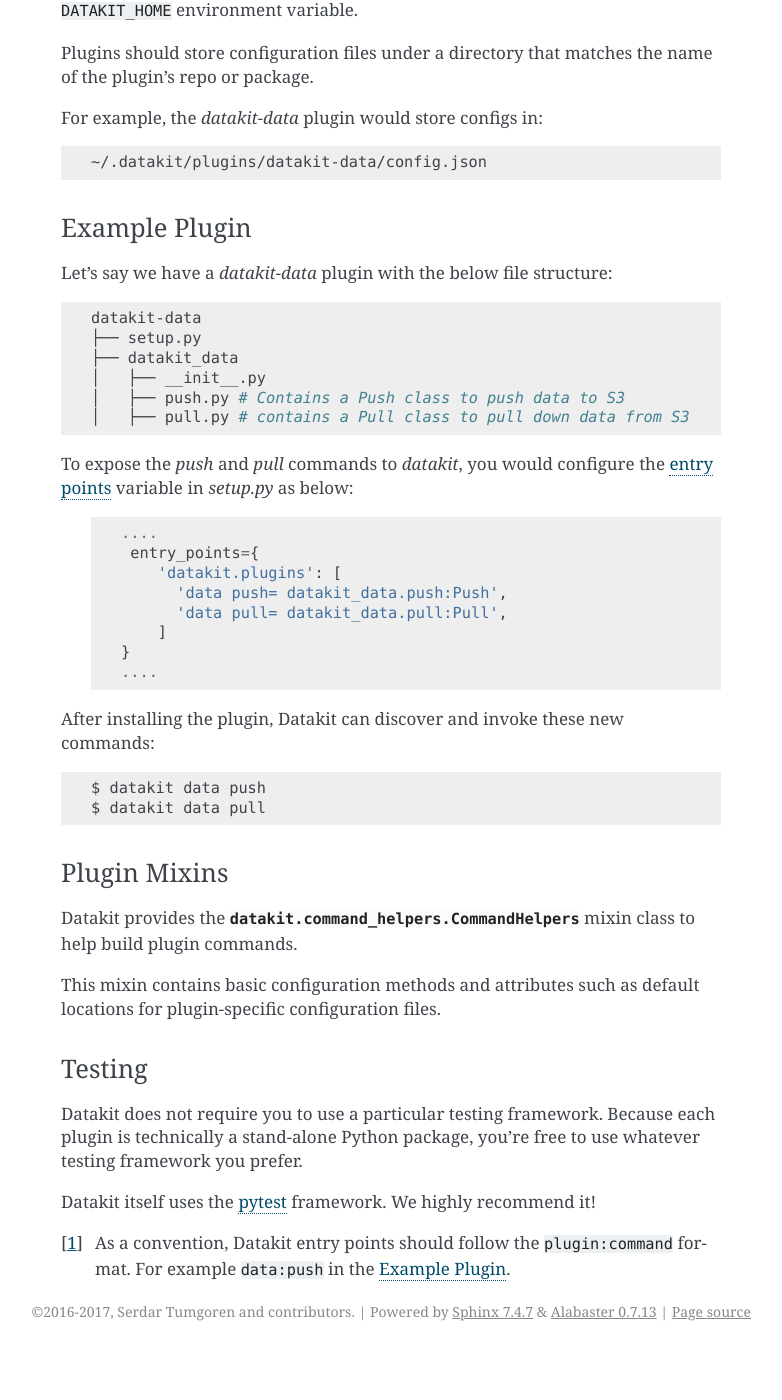
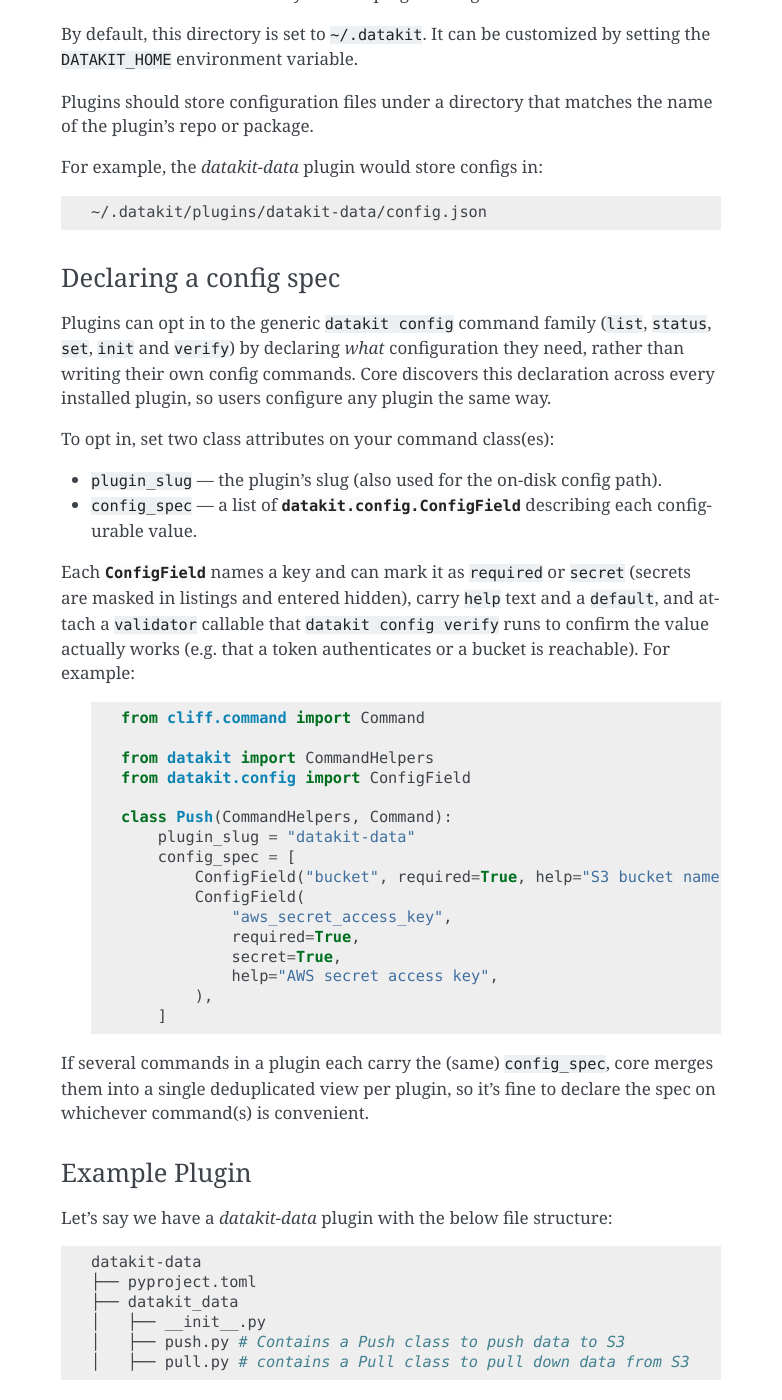
Before and after one commit to associatedpress/datakit-core, a Sphinx documentation site: the page built from docs/developers.rst, in a window 1280 px wide and 1400 px high, scrolled down 2181 px. Shown: the whole window, without its empty margins (359-1141 px from the left). Built offline with Sphinx 7.4.7, drawn with Linux system fonts in a browser that asks for light colours; before the commit the page ends 3532 px from its top, so only the background shows below that; some of the changed text lies outside the part shown.

Commit message:
Update docs

```diff
--- a/docs/developers.rst
+++ b/docs/developers.rst
@@ -15,32 +15,35 @@
 Core development
 ----------------
 
+Datakit uses uv_ to manage its virtual environment and dependencies. Install
+uv first if you don't have it (see its `installation docs
+<https://docs.astral.sh/uv/getting-started/installation/>`_).
+
 Here's how to set up Datakit for local development.
 
-1. Install Python 3.6 using pyenv_ and pyenv-virtualenv_::
+1. Clone `datakit-core`::
 
-    $ pyenv install 3.6.1
-
-2. Clone `datakit-core`::
-
-   $ git clone git@github.com:associatedpress/datakit-core.git
-
-3. Create and activate a virtual environment::
-
-    $ pyenv virtualenv datakit-core
-    $ pyenv activate datakit-core
+    $ git clone git@github.com:associatedpress/datakit-core.git
     $ cd datakit-core/
 
-4. Install dependencies::
+2. Create the virtual environment and install all dependencies (including the
+   dev tools) from ``uv.lock``::
 
-   $ pip install -r requirements.txt
-   $ pip install -r requirements-dev.txt
+    $ uv sync
 
-5. When you're done making changes, check that your changes pass flake8 and the tests, including testing other Python versions with tox_::
+   uv will pick a supported interpreter automatically; Datakit supports Python
+   3.10 through 3.13.
 
-    $ flake8 datakit tests
-    $ python setup.py test
-    $ tox
+3. Run any command inside the managed environment with ``uv run``, for example::
+
+    $ uv run datakit --help
+
+4. When you're done making changes, check that your changes pass the linter and
+   the tests. The Makefile wraps the common tasks::
+
+    $ make lint       # uv run ruff check datakit tests
+    $ make test       # uv run pytest
+    $ make test-all   # uv run tox across Python 3.10-3.13
 
 
 
@@ -58,14 +61,14 @@
 ~~~~~~~~
 
 A typical plugin should apply the `entry points`_ strategy by defining `Cliff command classes`_ that are
-linked to a unique plugin name and action in the plugin's *setup.py*. [1]_
+linked to a unique plugin name and action in the plugin's *pyproject.toml*. [1]_
 
 This allows Datakit plugins to be easily installed using standard Python package
 installation techniques.
 
-For example, to install a plugin called *datakit-data*::
+For example, to install a plugin called *datakit-data* alongside core::
 
-    $ pip install datakit-data
+    $ uv tool install datakit-core --with datakit-data
 
 The `entry points`_ strategy lets Datakit easily discover and invoke plugin commands::
 
@@ -86,10 +89,10 @@
     ├── plugin_name
     │   ├── __init__.py
     │   └── some_command.py
-    └── setup.py
+    └── pyproject.toml
 
 To make a custom command discoverable by the *datakit* command-line tool,
-you must expose it in the plugin's *setup.py*. See :ref:`example-plugin` for details.
+you must expose it in the plugin's *pyproject.toml*. See :ref:`example-plugin` for details.
 
 Plugin configurations
 ~~~~~~~~~~~~~~~~~~~~~
@@ -106,6 +109,50 @@
 
   ~/.datakit/plugins/datakit-data/config.json
 
+Declaring a config spec
+~~~~~~~~~~~~~~~~~~~~~~~~~
+
+Plugins can opt in to the generic ``datakit config`` command family (``list``,
+``status``, ``set``, ``init`` and ``verify``) by declaring *what* configuration
+they need, rather than writing their own config commands. Core discovers this
+declaration across every installed plugin, so users configure any plugin the
+same way.
+
+To opt in, set two class attributes on your command class(es):
+
+* ``plugin_slug`` — the plugin's slug (also used for the on-disk config path).
+* ``config_spec`` — a list of :py:class:`datakit.config.ConfigField` describing
+  each configurable value.
+
+Each :py:class:`~datakit.config.ConfigField` names a key and can mark it as
+``required`` or ``secret`` (secrets are masked in listings and entered hidden),
+carry ``help`` text and a ``default``, and attach a ``validator`` callable that
+``datakit config verify`` runs to confirm the value actually works (e.g. that a
+token authenticates or a bucket is reachable). For example:
+
+  .. code:: python
+
+      from cliff.command import Command
+
+      from datakit import CommandHelpers
+      from datakit.config import ConfigField
+
+      class Push(CommandHelpers, Command):
+          plugin_slug = "datakit-data"
+          config_spec = [
+              ConfigField("bucket", required=True, help="S3 bucket name"),
+              ConfigField(
+                  "aws_secret_access_key",
+                  required=True,
+                  secret=True,
+                  help="AWS secret access key",
+              ),
+          ]
+
+If several commands in a plugin each carry the (same) ``config_spec``, core
+merges them into a single deduplicated view per plugin, so it's fine to declare
+the spec on whichever command(s) is convenient.
+
 
 .. _example-plugin:
 
@@ -115,25 +162,20 @@
 Let's say we have a *datakit-data* plugin with the below file structure::
 
     datakit-data
-    ├── setup.py
+    ├── pyproject.toml
     ├── datakit_data
     │   ├── __init__.py
     │   ├── push.py # Contains a Push class to push data to S3
     │   ├── pull.py # contains a Pull class to pull down data from S3
 
-To expose the *push* and *pull* commands to *datakit*, you would
-configure the `entry points`_ variable in *setup.py* as below:
+To expose the *push* and *pull* commands to *datakit*, you would declare them
+under the ``datakit.plugins`` `entry points`_ group in *pyproject.toml* as below:
 
-  .. code:: python
+  .. code:: toml
 
-      ....
-       entry_points={
-          'datakit.plugins': [
-            'data push= datakit_data.push:Push',
-            'data pull= datakit_data.pull:Pull',
-          ]
-      }
-      ....
+      [project.entry-points."datakit.plugins"]
+      "data push" = "datakit_data.push:Push"
+      "data pull" = "datakit_data.pull:Pull"
 
 After installing the plugin, Datakit can discover and invoke these new commands::
 
```
Also changed, not shown: other parts of docs/developers.rst (+2 -3 lines), README.rst (+54 -5 lines), docs/datakit.commands.rst (added, +21 -0 lines), docs/datakit.rst (+16 -0 lines).
